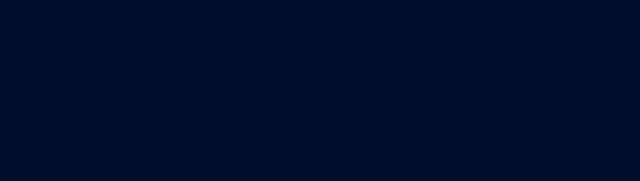
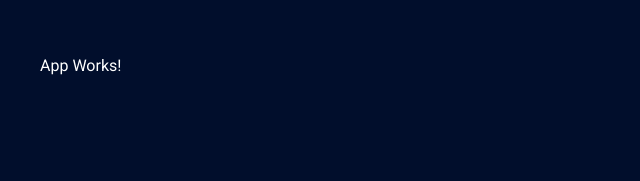
Before and after one commit to JonnyCodr/cryptodash, a React (Create React App) app: page / in a window 1280 px wide. Shown: the top 181 px of the page, without its empty margins (0-640 px from the left). Built offline with nearby package versions, Linux system fonts and the light colour scheme.

Commit message:
add AppLayout

```diff
--- a/package.json
+++ b/package.json
@@ -8,7 +8,8 @@
     "lodash": "^4.17.11",
     "react": "^16.8.3",
     "react-dom": "^16.8.3",
-    "react-scripts": "2.1.5"
+    "react-scripts": "2.1.5",
+    "styled-components": "^4.1.3"
   },
   "scripts": {
     "start": "react-scripts start",
--- a/src/app/App.js
+++ b/src/app/App.js
@@ -1,12 +1,13 @@
 import React, { Component } from 'react';
 import './App.css';
+import AppLayout from './AppLayout';
 
 class App extends Component {
   render() {
     return (
-      <div className="App">
-
-      </div>
+      <AppLayout>
+        <p>App Works!</p>
+      </AppLayout>
     );
   }
 }
--- /dev/null
+++ b/src/app/AppLayout.js
@@ -0,0 +1,6 @@
+import styled from 'styled-components';
+
+
+export default styled.div`
+    padding: 40px;
+`
```
Also changed, not shown: 1 other file (tests, documents, lock files or other folders).
